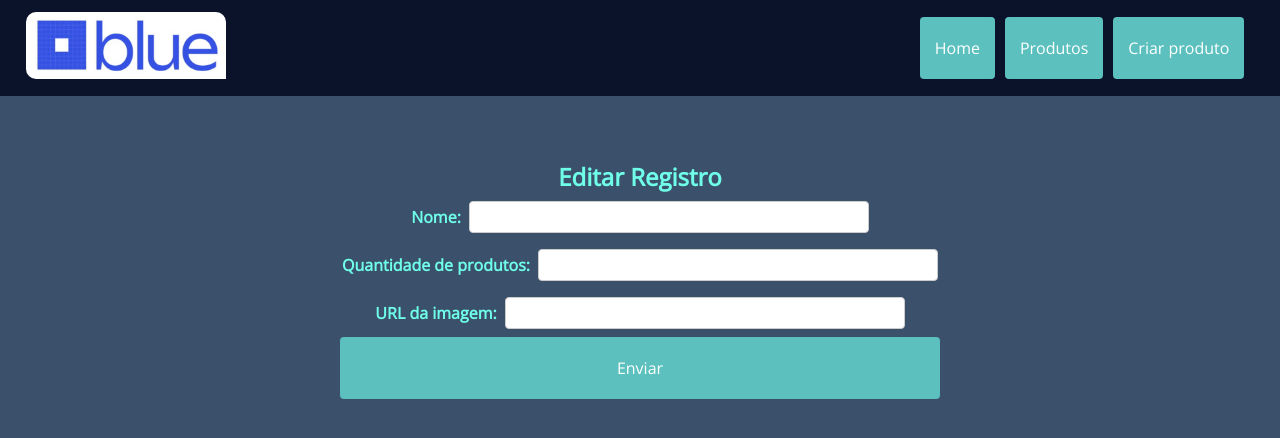
After one commit to SottoMayor/Flask-Online-Shop, a Flask app: page /atualizar/1 in a window 1280 px wide. The commit adds this page. Shown: the top 438 px of the page. Run offline with Flask 2, Linux system fonts and the light colour scheme; data that the repository does not hold is empty.

Commit message:
Added edit function; Added edit button
Changelog:

- Added the option for editing an item;
- Added the option to click a button in order to use the edit function.

```diff
--- a/app.py
+++ b/app.py
@@ -37,9 +37,15 @@ class Lista_produtos(db.Model):
     def get_single_product(produto_id):
         return Lista_produtos.query.get(produto_id)
 
-    def save(self):
+    def set_save(self):
         db.session.add(self)
         db.session.commit()
+
+    def set_data(self, new_data):
+        self.nome_produto = new_data.nome_produto
+        self.quant_produto = new_data.quant_produto
+        self.imagem_produto = new_data.imagem_produto
+        self.set_save()
 
 
 @bp.route("/")
@@ -64,11 +70,27 @@ def criar():
             form['nome_produto'],
             form['quant_produto'],
             form['imagem_produto'])
-        produto.save()
+        produto.set_save()
         id_atribuido = produto.id
 
     return render_template('create-product.html', id_atribuido=id_atribuido, path="/criar-produto",
     pageTitle = "Criar produto")
+
+@bp.route('/atualizar/<produto_id>',methods=('GET','POST'))
+def update(produto_id):
+    condition_met = None
+    produto = Lista_produtos.get_single_product(produto_id)
+
+    if request.method == 'POST':
+        form=request.form
+
+        new_data = Lista_produtos(form['nome_produto'],form['quant_produto'],form['imagem_produto'])
+
+        produto.set_data(new_data)
+
+        condition_met = True
+
+    return render_template('update.html',produto=produto,condition_met=condition_met)
 
 @bp.route("/produtos/<produto_id>")
 def ler_1(produto_id):
--- a/static/read_all_cards.css
+++ b/static/read_all_cards.css
@@ -7,7 +7,9 @@
 }
 
 .card {
+    display:flex;
     flex-direction: column;
+    flex-wrap: wrap;
     padding-bottom: 2vh;
     margin-bottom: 3vh;
     margin-left: 2vh;
@@ -18,6 +20,6 @@ h5{
     padding-bottom: 2vh;
 }
 .botao.card{
-    padding: 1vh 1vh;
+    padding: 0.5vh 0.5vh;
     border-radius: 1vh;
 }
--- /dev/null
+++ b/static/update.css
@@ -0,0 +1,8 @@
+.sucesso{
+
+    background-color: #d4edda;
+    border-color:#c3e6cb;
+    color: #155724;
+    margin: 0 50px;
+    border-radius: 4px;
+}
--- a/templates/products_card.html
+++ b/templates/products_card.html
@@ -14,6 +14,7 @@
             <h4>{{produto.nome_produto}}</h4>
             <h5>{{produto.quant_produto}}</h5> <!-- Inserir informações abaixo desse ponto usando h5 para espaçamento - Caio -->
             <a href="/produtos/{{produto.id}}" class="botao card">Saber mais</a>
+            <a href="/atualizar/{{produto.id}}" class="botao card">Editar produto</a>
         </div>
         {% endfor %}
     </div>
--- /dev/null
+++ b/templates/update.html
@@ -0,0 +1,41 @@
+{% include 'head.html' %}
+<link rel="stylesheet" href="/static/update.css">
+<link rel="stylesheet" href="/static/create.css">
+</head>
+
+<body>
+    {%include 'header.html' %}
+
+    <div class="spacing"></div>
+
+    {% if condition_met %}
+
+    <div class="flex_container sucesso">
+        <p> Registro editado com sucesso!</p>
+    </div>
+
+    {% endif %}
+
+    <div class="flex_container">
+        <h2>Editar Registro</h2>
+    </div>
+    <div class="flex_container">
+        <form class="form" method="POST">
+            <div class="flex_container form_input">
+                <label for="nome_produto">Nome:</label>
+                <input type="text" id="nome_produto" name="nome_produto" value="{{produto.nome_produto}}" required>
+            </div>
+            <div class="flex_container form_input">
+                <label for="quant_produto">Quantidade de produtos:</label>
+                <input type="text" id="quant_produto" name="quant_produto" value="{{produto.quant_produto}}" required>
+            </div>
+            <div class="flex_container form_input">
+                <label for="imagem_produto">URL da imagem:</label>
+                <input type="text" id="imagem_produto" name="imagem_produto" value="{{produto.imagem_produto}}" required>
+            </div>
+            <div class="flex_container form_input">
+                <input type="submit" class="botao" value="Enviar">
+            </div>
+        </form>
+    </div>
+</body>
```
